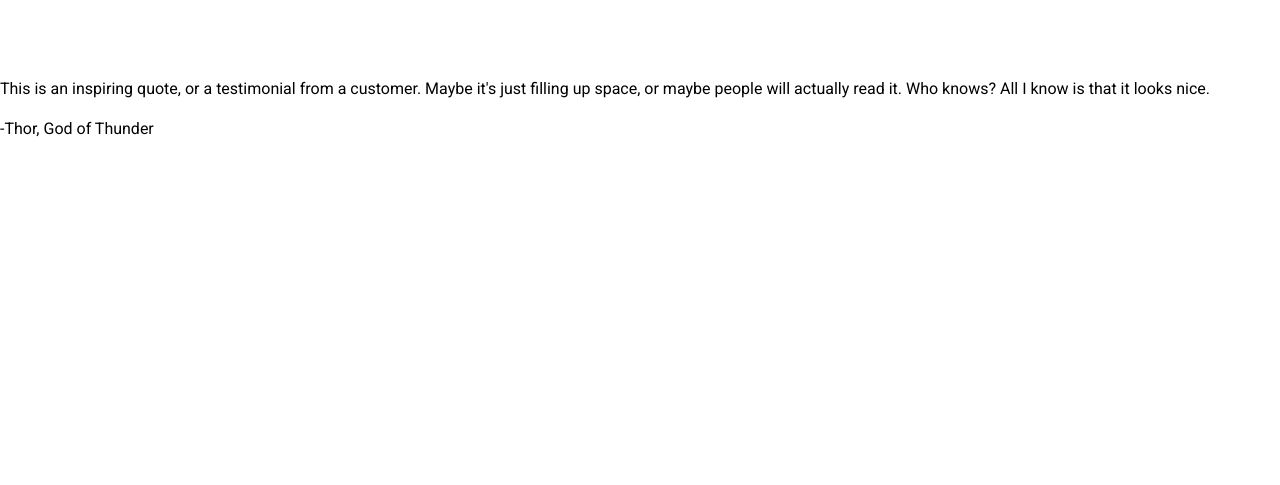
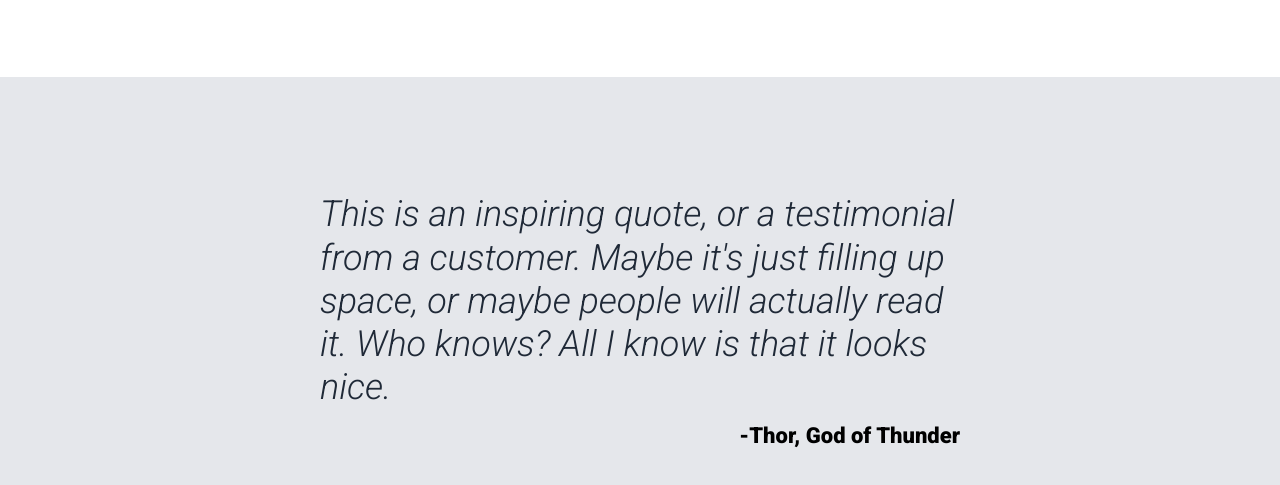
Before and after one commit to RadekaD/odin-landing-page, a plain HTML site: page index.html in a window 1280 px wide. Shown: the part 807-1292 px from the top of the page. Before the commit the page ends 964 px from the top, so only its background shows below. Drawn offline with nearby package versions, Linux system fonts and the light colour scheme.

Commit message:
Add quote section

```diff
--- a/css/style.css
+++ b/css/style.css
@@ -134,3 +134,31 @@ body {
     margin: 0 auto;
     margin-top: 5px;
 }
+
+.quote {
+    background-color: #e5e7eb;
+    padding-top: 80px;
+    padding-bottom: 80px;
+}
+
+.quote .container {
+    width: 50%;
+    display: flex;
+    flex-direction: column;
+}
+
+.quote .quote-text {
+    font-size: 36px;
+    font-weight: 300;
+    font-style: italic;
+    color: #1f2937;
+    margin-bottom: 0;
+    line-height: 1.2;
+}
+
+.quote .author {
+    margin-top: 10px;
+    align-self: flex-end;
+    font-size: 22px;
+    font-weight: 900;
+}
--- a/index.html
+++ b/index.html
@@ -79,9 +79,14 @@
 
     </section>
 
+
     <section class="quote">
-        <p>This is an inspiring quote, or a testimonial from a customer. Maybe it's just filling up space, or maybe people will actually read it. Who knows? All I know is that it looks nice.</p>
-        <p>-Thor, God of Thunder</p>
+
+        <div class="container">
+            <p class="quote-text">This is an inspiring quote, or a testimonial from a customer. Maybe it's just filling up space, or maybe people will actually read it. Who knows? All I know is that it looks nice.</p>
+            <p class="author">-Thor, God of Thunder</p>
+        </div>
+
     </section>
 
 </body>
```
